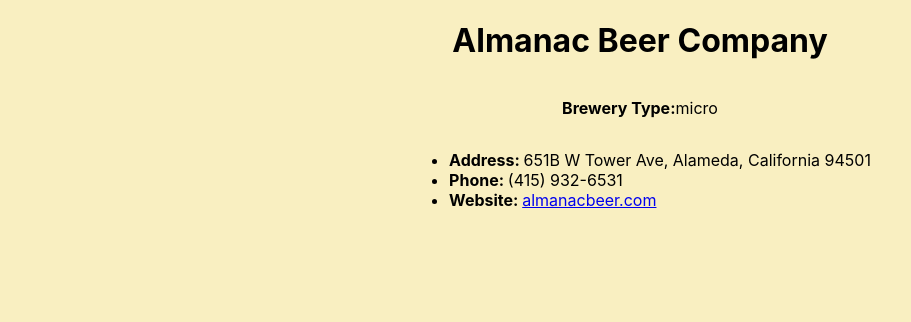
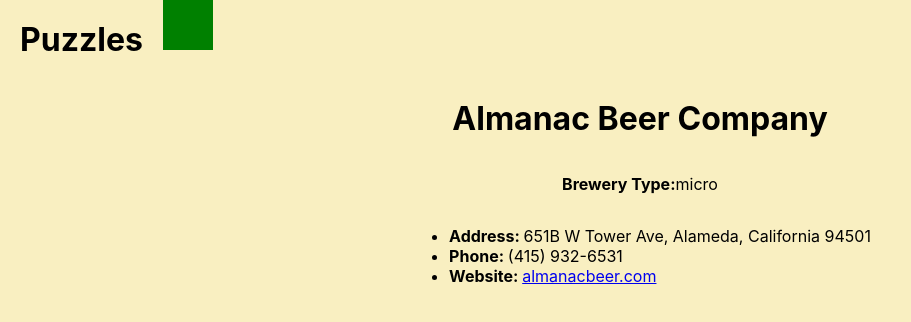
Before and after one commit to nickl72/SEI-Project-3, a React (Create React App) app in the folder brewery-app/: page /show/1 in a window 1280 px wide. Shown: the top 322 px of the page, without its empty margins (0-911 px from the left). Built offline with nearby package versions, Linux system fonts and the light colour scheme; what react-animations would draw is missing.

Commit message:
search menu in header, slide in animation

```diff
--- a/brewery-app/src/App.js
+++ b/brewery-app/src/App.js
@@ -1,23 +1,20 @@
 import { Route } from 'react-router';
 
-// import Header from './components/Header';
+import Header from './components/Header';
 import Homepage from './components/Homepage';
 import ShowPage from './components/ShowPage';
-// import Footer from './components/Footer';
 
 function App() {
   return (
     <div className="App">
-      {/* <Header /> */}
-
+      <Header />
       <main>
         <Route exact path="/" component={Homepage} />
         <Route
           path="/show/:brewid"
-          render={(props) => <ShowPage /*PropsHere*/ />}
+          render={(props) => <ShowPage />}
           />
       </main>
-
       {/* <Footer /> */}
     </div>
   );
--- a/brewery-app/src/components/Header.js
+++ b/brewery-app/src/components/Header.js
@@ -1,13 +1,28 @@
-import React from 'react';
+import React, { useState } from 'react';
 import SearchForm from './SearchForm';
 
 
 const Header = () => {
+    const [showSearch, setShowSearch] = useState(false)
+
+    const toggleShowSearch = () => {
+        console.log(showSearch);
+        setShowSearch(!showSearch)
+    }
+
     return (
-        <div>
+        <header>
             <h1>Puzzles</h1>
-            <SearchForm />
-        </div>
+            <nav>
+                <div
+                    className='search-button'
+                    onClick={toggleShowSearch}
+                >
+
+                </div>
+            </nav>
+            { showSearch && <SearchForm /> }
+        </header>
     )
 }
 
--- a/brewery-app/src/components/Homepage.js
+++ b/brewery-app/src/components/Homepage.js
@@ -22,14 +22,10 @@ const Div = styled.div`
 const Homepage =() => {
     const breweryList = useSelector(selectBreweryList);
     return (
-        <div>
-            <Header />
-            <Div>
-                <ResultsList />
-                <MapContainer searchResults={breweryList}/>
-
-            </Div>
-        </div>
+        <Div>
+            <ResultsList />
+            <MapContainer searchResults={breweryList}/>
+        </Div>
     )
 }
 
--- a/brewery-app/src/components/SearchForm.js
+++ b/brewery-app/src/components/SearchForm.js
@@ -2,7 +2,6 @@ import React, { useState } from 'react';
 
 import * as S from '../styles/SearchFormStyles';
 import axios from 'axios';
-import MapContainer from './MapContainer';
 import StateNames from '../stateNames';
 
 import { useDispatch } from 'react-redux'
--- a/brewery-app/src/styles/GlobalStyle.js
+++ b/brewery-app/src/styles/GlobalStyle.js
@@ -1,8 +1,27 @@
-import { createGlobalStyle } from "styled-components";
+import {css, keyframes, createGlobalStyle} from 'styled-components';
+import { slideInDown } from 'react-animations';
 
 
 export const GlobalStyle = createGlobalStyle`
   body {
     background: #f9efc1;
   }
+
+  header {
+    display: flex;
+  }
+
+  h1 {
+    margin: 20px;
+
+  }
+
+  .search-button {
+    background: green;
+    width: 50px;
+    height: 50px;
+  }
+  .search-button:hover {
+    background: red;
+  }
 `;
--- a/brewery-app/src/styles/SearchFormStyles.js
+++ b/brewery-app/src/styles/SearchFormStyles.js
@@ -1,8 +1,9 @@
 import Styled, {css, keyframes} from 'styled-components';
-import { headShake } from 'react-animations';
+import { headShake, slideInDown } from 'react-animations';
 
 
 const headShakeAnimation = keyframes`${headShake}`;
+const slideInDownAnimation = keyframes`${slideInDown}`;
 
 
 export const StyledForm = Styled.form`
@@ -14,6 +15,8 @@ export const StyledForm = Styled.form`
     height: 20vh;
     min-width: 300px;
     min-height: 150px;
+    animation: ${slideInDownAnimation} 1s 1;
+
 `
 
 export const FormTitle = Styled.h2`
```
